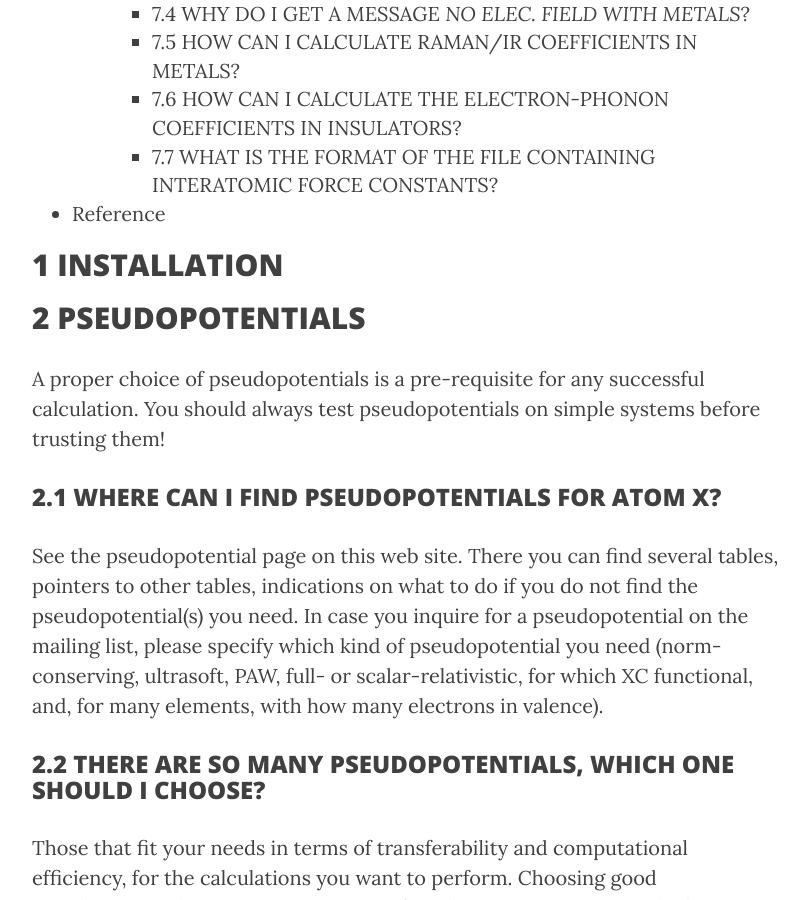
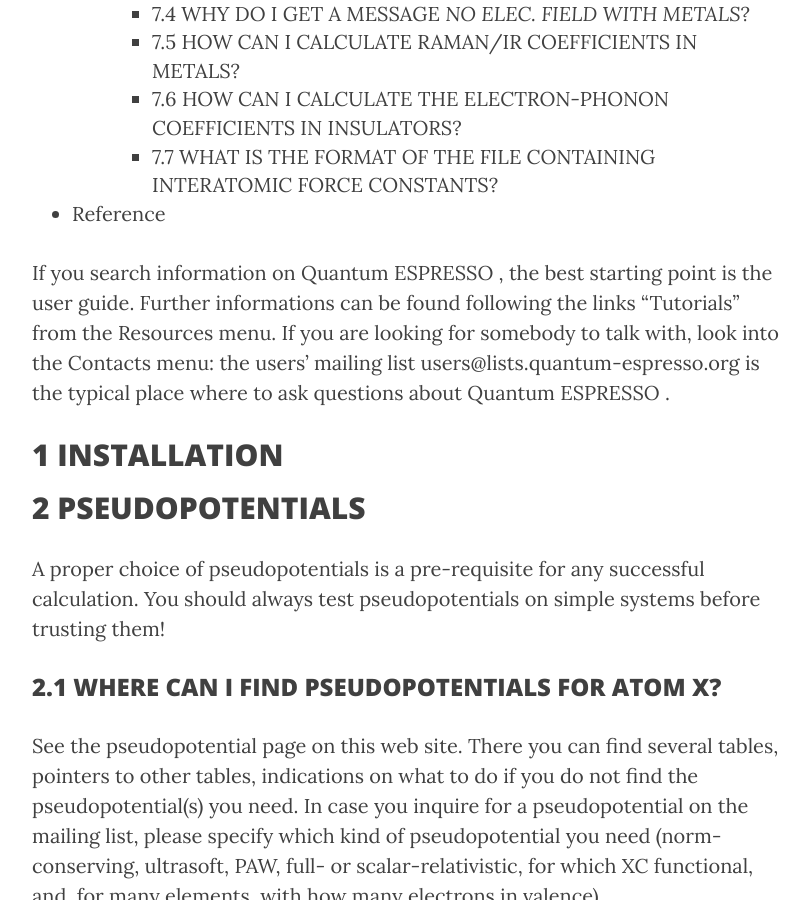
Before and after one commit to yyyu200/DFTbook, a Jekyll site: the page built from _posts/2019-03-05-QE-FAQ.md, in a window 1280 px wide and 900 px high, scrolled down 2633 px. Shown: the whole window, without its empty margins (233-1042 px from the left). Built offline with Jekyll 4.4.1, drawn with Linux system fonts in a browser that asks for light colours; nearby versions of some CDN libraries; formulas are drawn with MathJax 3; comment, search, counter and statistics services are not loaded.

Commit message:
modify at20190305-11:39:11-aliyun

```diff
--- a/_posts/2019-03-05-QE-FAQ.md
+++ b/_posts/2019-03-05-QE-FAQ.md
@@ -19,6 +19,10 @@
 
 * TOC
 {:toc}
+
+
+If you search information on Quantum ESPRESSO , the best starting point is the user guide. Further informations can be found following the links “Tutorials” from the Resources menu. If you are looking for somebody to talk with, look into the Contacts menu: the users’ mailing list users@lists.quantum-espresso.org is the typical place where to ask questions about Quantum ESPRESSO .
+
 ## 1 INSTALLATION
 
 ## 2 PSEUDOPOTENTIALS
```
